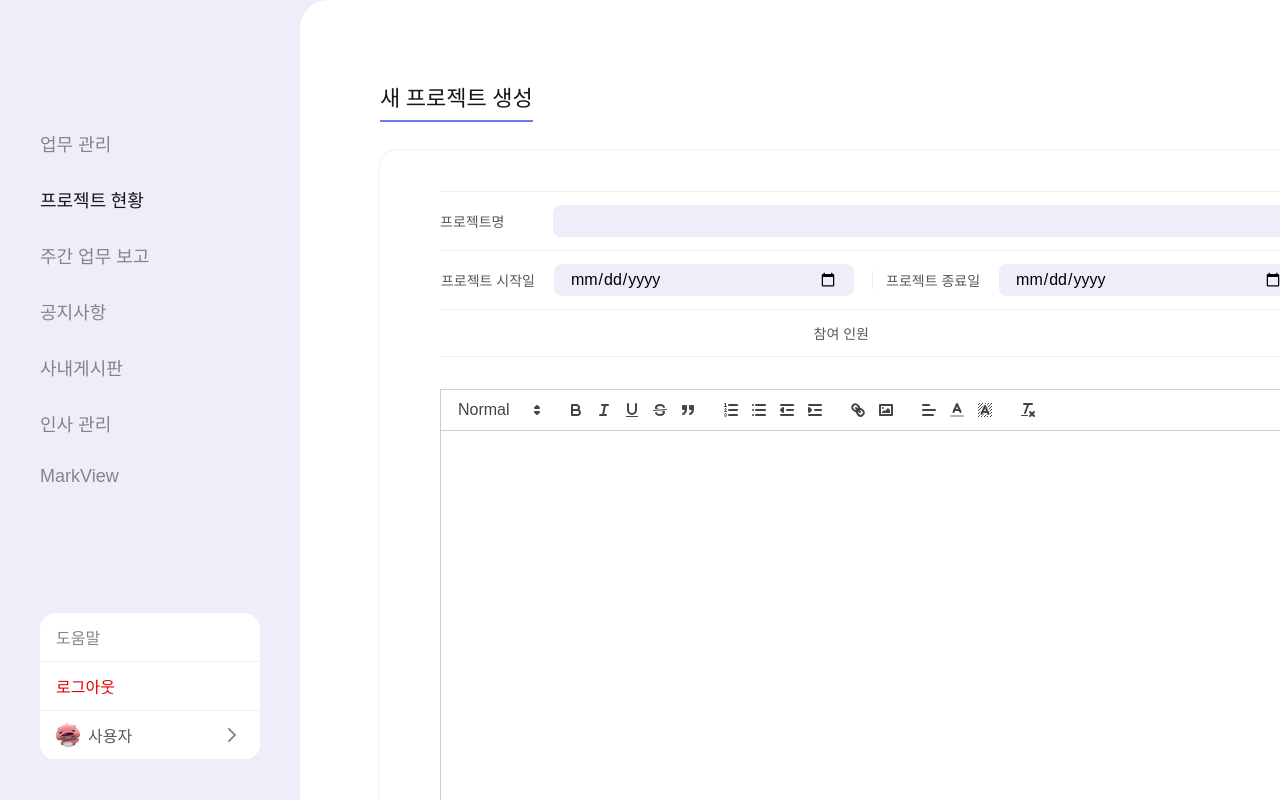
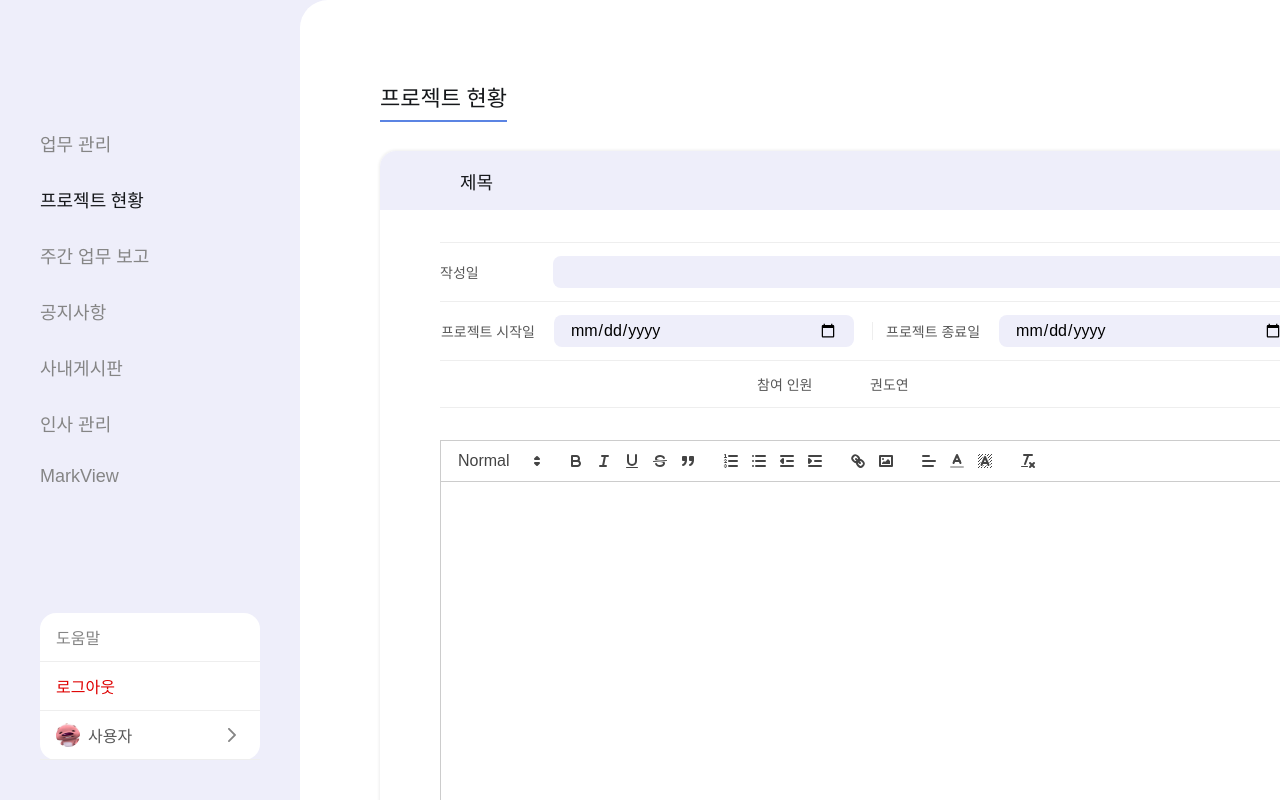
Before and after one commit to devdoyeon/markcloud-markgroup, a React (Create React App) app in the folder client/: page /project/write in a window 1280 px wide. Shown: the top 800 px of the page. Built offline with nearby package versions, Linux system fonts and the light colour scheme; a web font is replaced by a local one.

Commit message:
modify: new Project Page

```diff
--- a/client/src/Styles/css/common.css
+++ b/client/src/Styles/css/common.css
@@ -50,6 +50,7 @@
   align-items: center;
   justify-content: center;
   flex-wrap: wrap;
+  text-align: center;
   width: 100%;
   border-top-left-radius: 16px;
   border-top-right-radius: 16px;
@@ -72,6 +73,10 @@
   border-bottom-left-radius: 16px;
   border-bottom-right-radius: 16px;
   height: 59px;
+}
+.alert-modal .modal .btn-wrap button {
+  width: 50%;
+  height: 100%;
 }
 
 .commonBtn {
--- a/client/src/Styles/css/dy.css
+++ b/client/src/Styles/css/dy.css
@@ -146,7 +146,19 @@
   min-height: 773px;
   box-shadow: 0 0 3px 1px #eeeeee;
   border-radius: 16px;
-  padding: 40px 60px;
+  padding: 0px 60px 40px;
+}
+.createProjectWrap .projectTitle {
+  font-size: 18px;
+  color: #15171a;
+  width: 980px;
+  height: 59px;
+  transform: translateX(-60px);
+  border-top-left-radius: 16px;
+  border-top-right-radius: 16px;
+  background-color: #eeeefa;
+  padding: 17px 80px;
+  margin-bottom: 32px;
 }
 .createProjectWrap .projectInfo {
   margin-bottom: 32px;
@@ -174,7 +186,7 @@
   border-radius: 8px;
   padding: 6px 16px;
 }
-.createProjectWrap .projectInfo > .row.projectName input {
+.createProjectWrap .projectInfo > .row.makeProjectDate input {
   width: 747px;
 }
 .createProjectWrap .projectInfo > .row.date input {
--- a/client/src/Styles/scss/dy.scss
+++ b/client/src/Styles/scss/dy.scss
@@ -147,9 +147,19 @@
   min-height: 773px;
   box-shadow: 0 0 3px 1px $footerColor;
   border-radius: 16px;
-  padding: 40px 60px;
+  padding: 0px 60px 40px;
+  .projectTitle {
+    @include txt-style(18px, $black);
+    width: 980px;
+    height: 59px;
+    transform: translateX(-60px);
+    border-top-left-radius: 16px;
+    border-top-right-radius: 16px;
+    background-color: $subBlue;
+    padding: 17px 80px;
+    margin-bottom: 32px;
+  }
   .projectInfo {
-    // height: 119px;
     margin-bottom: 32px;
     width: 100%;
     hr {
@@ -172,7 +182,7 @@
         border-radius: 8px;
         padding: 6px 16px;
       }
-      &.projectName {
+      &.makeProjectDate {
         input {
           width: 747px;
         }
--- a/client/src/pages/NewProject.jsx
+++ b/client/src/pages/NewProject.jsx
@@ -22,13 +22,16 @@ const NewProject = () => {
       <SideMenu />
       <div className='content-wrap project'>
         <div className='header'>
-          <h3>새 프로젝트 생성</h3>
+          <h3>프로젝트 현황</h3>
         </div>
         <div className='createProjectWrap'>
+          <div className='projectTitle'>
+            제목
+          </div>
           <div className='projectInfo column'>
             <hr />
-            <div className='row projectName'>
-              <span>프로젝트명</span>
+            <div className='row makeProjectDate'>
+              <span>작성일</span>
               <input type='text' />
             </div>
             <hr />
@@ -45,6 +48,11 @@ const NewProject = () => {
             <hr />
             <div className='row'>
               <span>참여 인원</span>
+              <div className='row'>
+                <span className='personBtn'>
+                  권도연
+                </span>
+              </div>
             </div>
             <hr />
           </div>
```
Also changed, not shown: client/src/Styles/scss/common.scss (+6 -1 lines).
